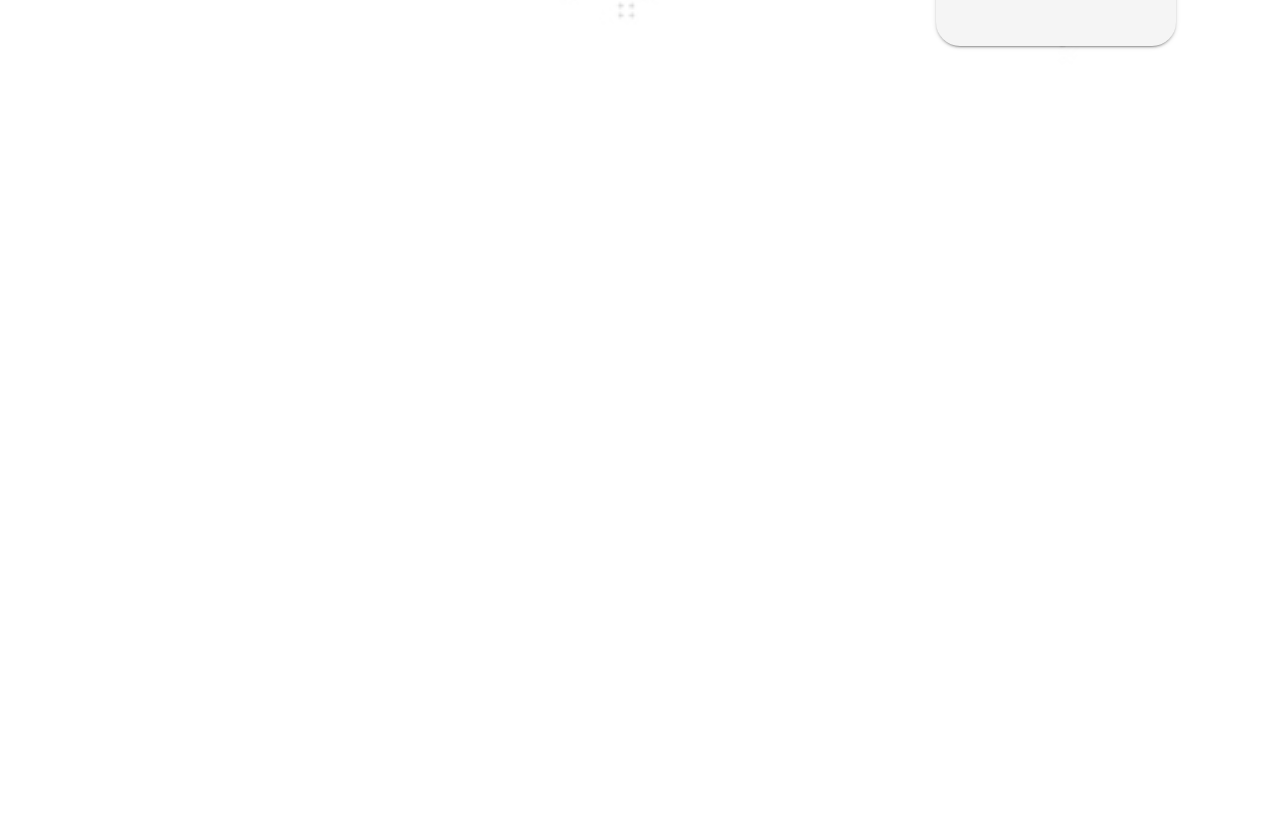
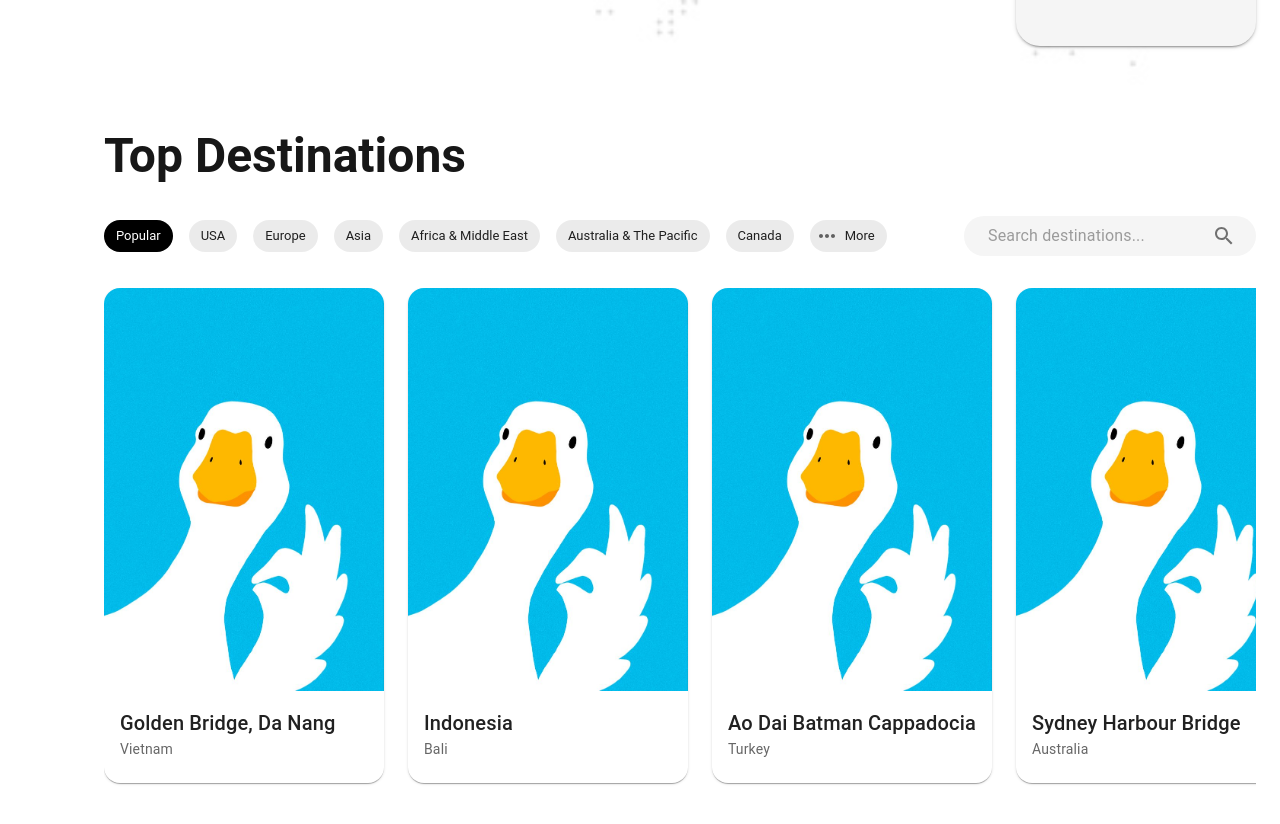
Before and after one commit to Yuki-kykyky/layout-demos, a Next.js app: page / in a window 1280 px wide. Shown: the part 660-1484 px from the top of the page. Before the commit the page ends 872 px from the top, so only its background shows below. Built offline with nearby package versions, Linux system fonts and the light colour scheme.

Commit message:
init top-destination section

```diff
--- /dev/null
+++ b/app/components/top-destinations.tsx
@@ -0,0 +1,237 @@
+"use client";
+import React, { useState } from "react";
+import {
+  Box,
+  Typography,
+  Chip,
+  Stack,
+  Card,
+  CardContent,
+  CardMedia,
+  Container,
+  Menu,
+  MenuItem,
+  InputBase,
+  IconButton,
+} from "@mui/material";
+import SearchIcon from "@mui/icons-material/Search";
+import MoreHorizIcon from "@mui/icons-material/MoreHoriz";
+
+const destinations = [
+  {
+    id: 1,
+    name: "Golden Bridge, Da Nang",
+    location: "Vietnam",
+    image: "/goooose30.jpg",
+  },
+  { id: 2, name: "Indonesia", location: "Bali", image: "/goooose30.jpg" },
+  {
+    id: 3,
+    name: "Ao Dai Batman Cappadocia",
+    location: "Turkey",
+    image: "/goooose30.jpg",
+  },
+  {
+    id: 4,
+    name: "Sydney Harbour Bridge",
+    location: "Australia",
+    image: "/goooose30.jpg",
+  },
+  {
+    id: 5,
+    name: "Machu Picchu",
+    location: "Peru",
+    image: "/goooose30.jpg",
+  },
+  {
+    id: 6,
+    name: "Santorini",
+    location: "Greece",
+    image: "/goooose30.jpg",
+  },
+  {
+    id: 7,
+    name: "Mount Fuji",
+    location: "Japan",
+    image: "/goooose30.jpg",
+  },
+  {
+    id: 8,
+    name: "Northern Lights",
+    location: "Iceland",
+    image: "/goooose30.jpg",
+  },
+];
+
+const mainCategories = [
+  "Popular",
+  "USA",
+  "Europe",
+  "Asia",
+  "Africa & Middle East",
+  "Australia & The Pacific",
+  "Canada",
+];
+
+const moreCategories = [
+  "South America",
+  "Caribbean",
+  "Central America",
+  "Antarctica",
+  "Arctic",
+];
+
+export default function TopDestinations() {
+  const [anchorEl, setAnchorEl] = useState<null | HTMLElement>(null);
+  const [searchQuery, setSearchQuery] = useState("");
+
+  const handleMoreClick = (event: React.MouseEvent<HTMLElement>) => {
+    setAnchorEl(event.currentTarget);
+  };
+
+  const handleClose = () => {
+    setAnchorEl(null);
+  };
+
+  return (
+    <Container maxWidth="lg">
+      <Typography variant="h3" sx={{ mb: 4, fontWeight: 700 }}>
+        Top Destinations
+      </Typography>
+
+      {/* Categories and Search */}
+      <Box sx={{ display: "flex", alignItems: "center", mb: 4, gap: 2 }}>
+        <Stack
+          direction="row"
+          spacing={2}
+          sx={{
+            flex: 1,
+            overflow: "auto",
+            "&::-webkit-scrollbar": { display: "none" },
+            scrollbarWidth: "none",
+          }}
+        >
+          {mainCategories.map((category) => (
+            <Chip
+              key={category}
+              label={category}
+              clickable
+              sx={{
+                borderRadius: "16px",
+                flexShrink: 0,
+                "&:first-of-type": {
+                  bgcolor: "black",
+                  color: "white",
+                  "&:hover": { bgcolor: "black" },
+                },
+              }}
+            />
+          ))}
+          <Chip
+            icon={<MoreHorizIcon />}
+            label="More"
+            clickable
+            onClick={handleMoreClick}
+            sx={{ borderRadius: "16px", flexShrink: 0 }}
+          />
+          <Menu
+            anchorEl={anchorEl}
+            open={Boolean(anchorEl)}
+            onClose={handleClose}
+            PaperProps={{
+              sx: {
+                mt: 1,
+                borderRadius: 2,
+                minWidth: 180,
+              },
+            }}
+          >
+            {moreCategories.map((category) => (
+              <MenuItem key={category} onClick={handleClose} sx={{ py: 1 }}>
+                {category}
+              </MenuItem>
+            ))}
+          </Menu>
+        </Stack>
+
+        {/* Search Box */}
+        <Box
+          sx={{
+            display: "flex",
+            alignItems: "center",
+            bgcolor: "grey.100",
+            borderRadius: "24px",
+            px: 2,
+            py: 0.5,
+            minWidth: { xs: "120px", sm: "200px" },
+          }}
+        >
+          <InputBase
+            placeholder="Search destinations..."
+            value={searchQuery}
+            onChange={(e) => setSearchQuery(e.target.value)}
+            sx={{ ml: 1, flex: 1 }}
+          />
+          <IconButton type="button" sx={{ p: "4px" }} aria-label="search">
+            <SearchIcon />
+          </IconButton>
+        </Box>
+      </Box>
+
+      {/* Destination Cards */}
+      <Box
+        sx={{
+          display: "flex",
+          gap: 3,
+          overflow: "auto",
+          "&::-webkit-scrollbar": { display: "none" },
+          scrollbarWidth: "none",
+          pb: 2,
+        }}
+      >
+        {destinations
+          .filter(
+            (destination) =>
+              destination.name
+                .toLowerCase()
+                .includes(searchQuery.toLowerCase()) ||
+              destination.location
+                .toLowerCase()
+                .includes(searchQuery.toLowerCase())
+          )
+          .map((destination) => (
+            <Card
+              key={destination.id}
+              sx={{
+                borderRadius: "16px",
+                overflow: "hidden",
+                cursor: "pointer",
+                transition: "transform 0.2s",
+                flexShrink: 0,
+                width: "280px",
+                "&:hover": {
+                  transform: "translateY(-4px)",
+                },
+              }}
+            >
+              <CardMedia
+                component="img"
+                height="280"
+                image={destination.image}
+                alt={destination.name}
+                sx={{ bgcolor: "grey.100" }}
+              />
+              <CardContent>
+                <Typography variant="h6" noWrap>
+                  {destination.name}
+                </Typography>
+                <Typography variant="body2" color="text.secondary">
+                  {destination.location}
+                </Typography>
+              </CardContent>
+            </Card>
+          ))}
+      </Box>
+    </Container>
+  );
+}
--- a/app/page.tsx
+++ b/app/page.tsx
@@ -1,6 +1,7 @@
 import React from "react";
 import Header from "./header";
 import BannerSection from "./components/banner-section";
+import TopDestinations from "./components/top-destinations";
 
 export default function Home() {
   return (
@@ -8,6 +9,7 @@ export default function Home() {
       <Header />
       <main className="flex flex-col gap-8 row-start-2 items-center sm:items-start">
         <BannerSection />
+        <TopDestinations />
       </main>
     </div>
   );
```
Also changed, not shown: public/goooose30.jpg (added).
